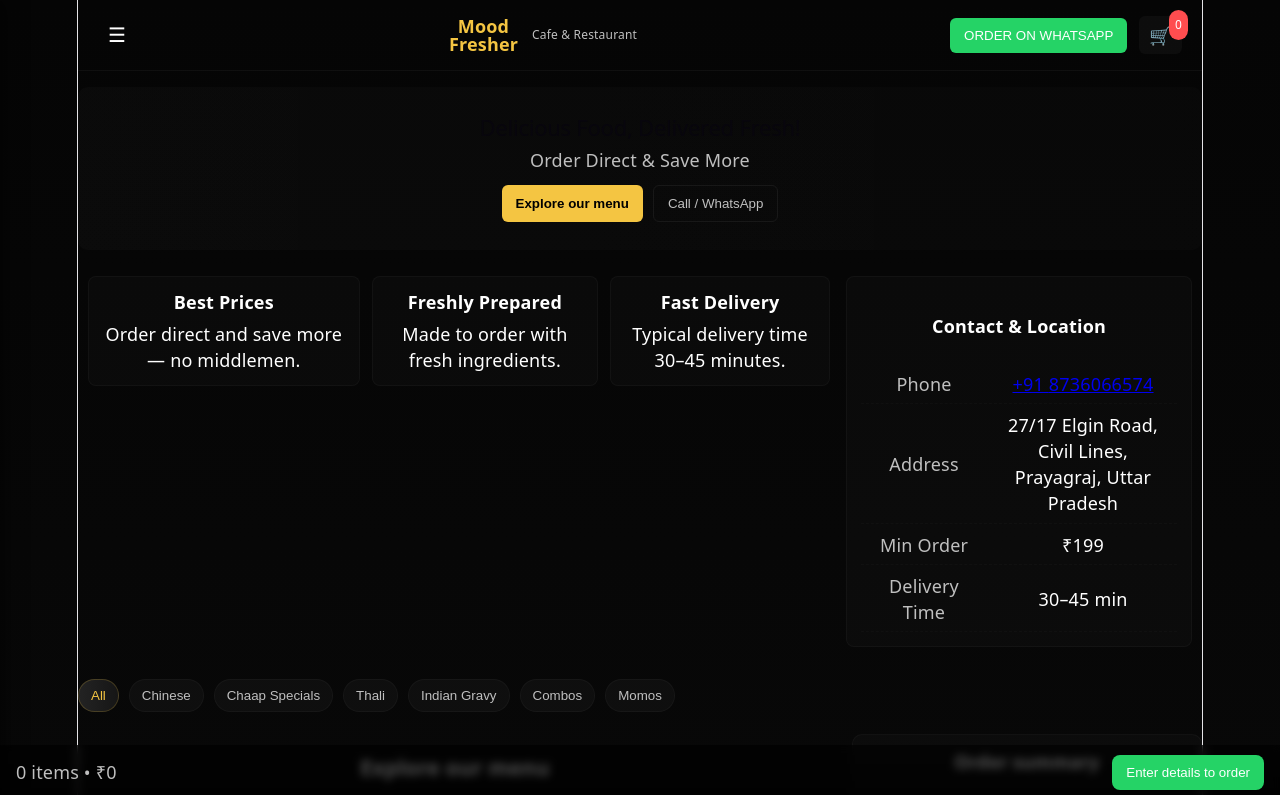
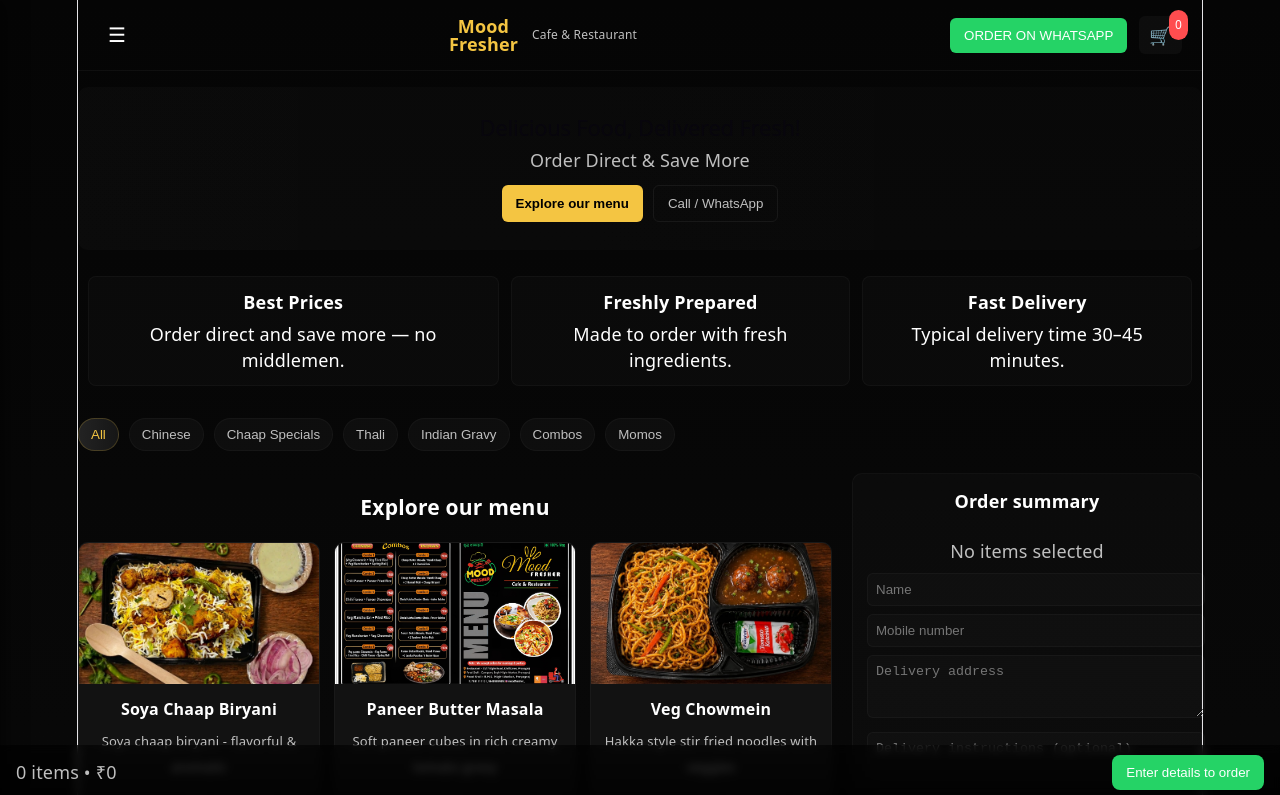
Before and after one commit to animesh624/MoodFresher, a React (Vite) app: page / in a window 1280 px wide. Shown: the top 795 px of the page. Built offline with nearby package versions, Linux system fonts and the light colour scheme.

Commit message:
contact info changed

```diff
--- a/src/App.jsx
+++ b/src/App.jsx
@@ -164,20 +164,6 @@
             <p>Typical delivery time 30–45 minutes.</p>
           </div>
         </div>
-
-        {view === 'menu' && (
-          <div className="contact-box">
-            <h4>Contact & Location</h4>
-            <table className="contact-table">
-              <tbody>
-                <tr><td>Phone</td><td><a href={`https://wa.me/${WHATSAPP_NUMBER}`} target="_blank" rel="noreferrer">+91 {WHATSAPP_NUMBER.slice(2)}</a></td></tr>
-                <tr><td>Address</td><td>27/17 Elgin Road, Civil Lines, Prayagraj, Uttar Pradesh</td></tr>
-                <tr><td>Min Order</td><td>₹199</td></tr>
-                <tr><td>Delivery Time</td><td>30–45 min</td></tr>
-              </tbody>
-            </table>
-          </div>
-        )}
       </section>
 
       {view === 'menu' && (
```
